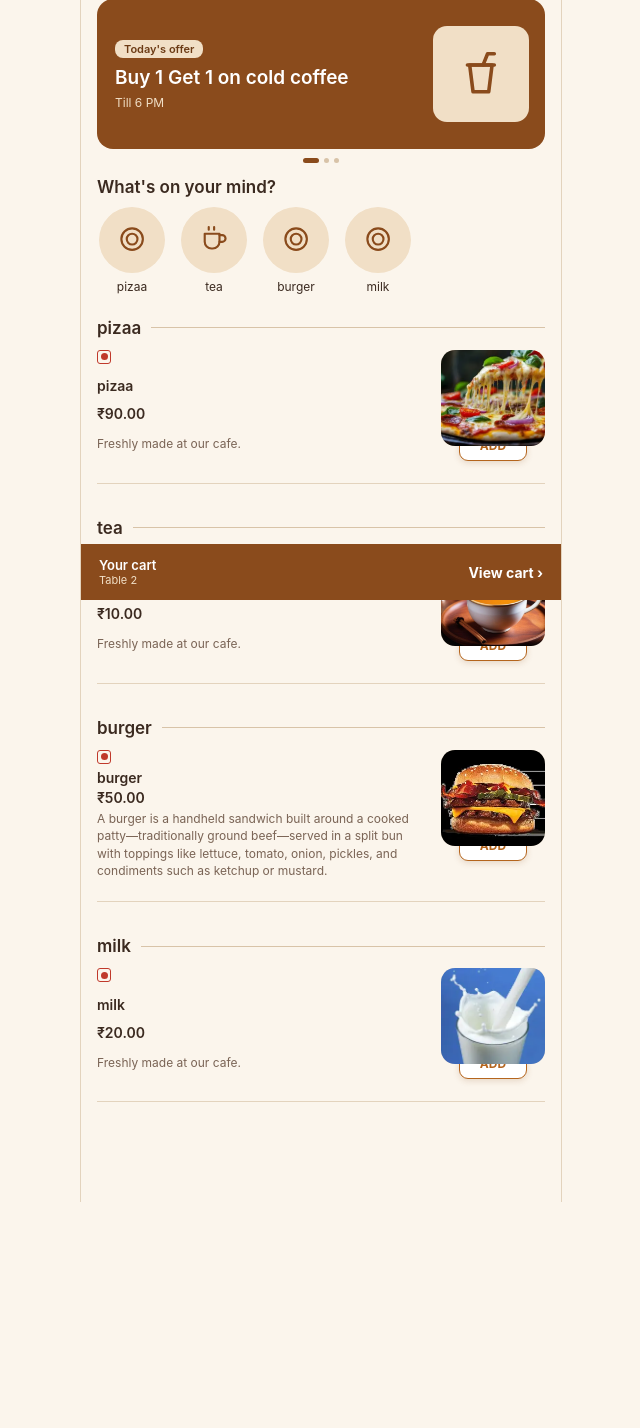
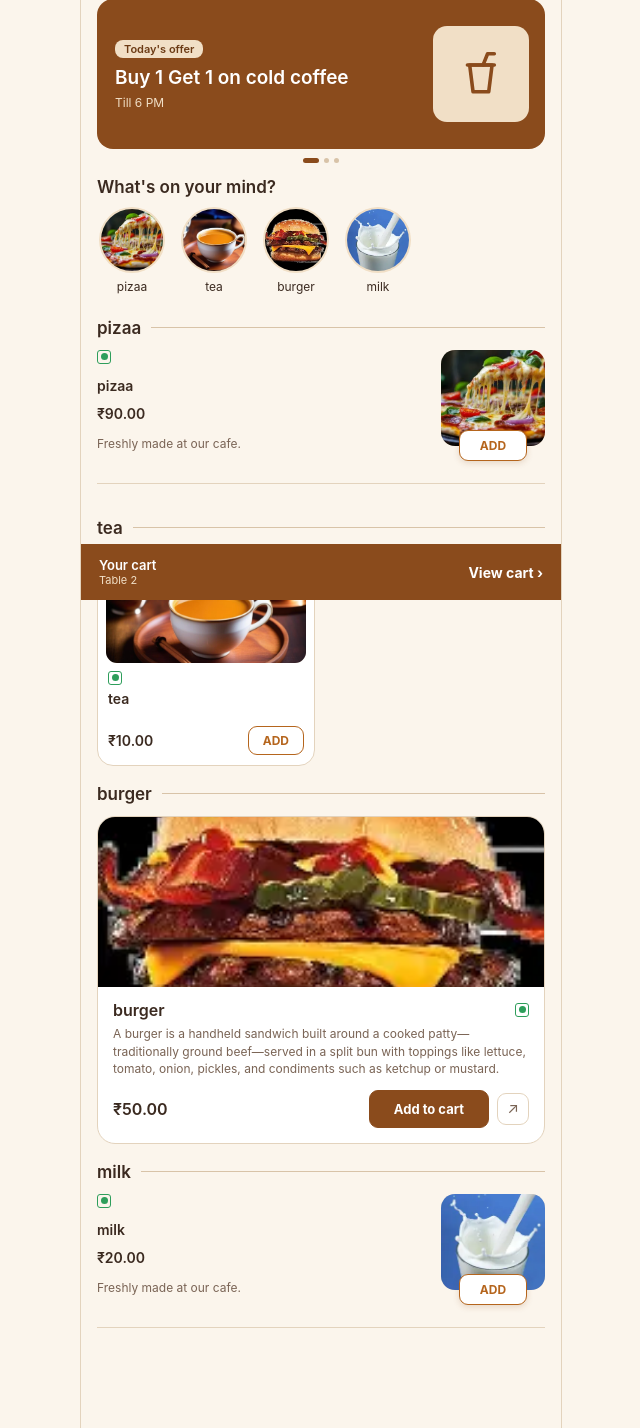
Before and after one commit to sankiilokhande4-sys/cafe-management-system, a Django app: page /menu/2/ in a window 1280 px wide. Shown: the part 200-1628 px from the top of the page, without its empty margins (319-959 px from the left). Before the commit the page ends 1402 px from the top, so only its background shows below. Run offline with Django 5.2, Linux system fonts and the light colour scheme; data comes from the database, SQL or seed files in the repository.

```diff
--- a/templates/cafeapp/menu.html
+++ b/templates/cafeapp/menu.html
@@ -157,6 +157,8 @@ button{font-family:inherit;cursor:pointer}
 .slide.has-img{background:var(--ink)}
 .slide.has-img .slide-text{position:relative;z-index:1}
 .slide.has-img .slide-img{display:none}
+.actions{position:relative;z-index:2}
+.layout-list .add-btn{background:#fff}
 </style>
 </head>
 <body>
@@ -231,7 +233,7 @@ button{font-family:inherit;cursor:pointer}
       {% for category in categories %}{% if category.menu_items.all %}{% with n=category.name|lower %}
       <a href="#cat-{{ category.id }}" class="cat-tile" data-target="cat-{{ category.id }}">
         <span class="cat-img">
-          {% if category.image %}<img src="{{ category.image.url }}" alt="" loading="lazy">{% else %}<svg class="ic" aria-hidden="true"><use href="#i-{% if 'coffee' in n or 'tea' in n or 'latte' in n or 'cafe' in n %}cup{% elif 'shake' in n or 'juice' in n or 'smoothie' in n or 'drink' in n %}shake{% elif 'cake' in n or 'dessert' in n or 'ice cream' in n or 'sweet' in n or 'pastry' in n %}cake{% else %}plate{% endif %}"/></svg>{% endif %}
+          {% if category.image %}<img src="{{ category.image.url }}" alt="" loading="lazy">{% else %}{% with first=category.menu_items.first %}{% if first.image %}<img src="{{ first.image.url }}" alt="" loading="lazy">{% else %}<svg class="ic" aria-hidden="true"><use href="#i-{% if 'coffee' in n or 'tea' in n or 'latte' in n or 'cafe' in n %}cup{% elif 'shake' in n or 'juice' in n or 'smoothie' in n or 'drink' in n %}shake{% elif 'cake' in n or 'dessert' in n or 'ice cream' in n or 'sweet' in n or 'pastry' in n %}cake{% else %}plate{% endif %}"/></svg>{% endif %}{% endwith %}{% endif %}
         </span>
         <span class="cat-name">{{ category.name }}</span>
       </a>
@@ -239,7 +241,7 @@ button{font-family:inherit;cursor:pointer}
     </nav>
 
     {% for category in categories %}{% if category.menu_items.all %}{% with n=category.name|lower %}
-    <section class="category layout-{{ category.layout|default:'list' }}" id="cat-{{ category.id }}">
+    <section class="category layout-{% if category.layout and category.layout != 'auto' %}{{ category.layout }}{% else %}{% cycle 'list' 'grid' 'big' %}{% endif %}" id="cat-{{ category.id }}">
       <h2 class="cat-title">{{ category.name }}<span></span></h2>
       <div class="items">
         {% for item in category.menu_items.all %}{% if item.is_available %}
@@ -249,7 +251,7 @@ button{font-family:inherit;cursor:pointer}
             {% if item.is_bestseller %}<span class="tag">Bestseller</span>{% endif %}
           </div>
           <div class="info">
-            <span class="veg {% if not item.is_veg %}nonveg{% endif %}"><i></i></span>
+            <span class="veg {% if item.is_veg == False %}nonveg{% endif %}"><i></i></span>
             <h3 class="food-name">{{ item.name }}</h3>
             <p class="price">&#8377;{{ item.price }}</p>
             <p class="desc">{{ item.description|default:"Freshly made at our cafe." }}</p>
@@ -365,10 +367,17 @@ document.addEventListener("DOMContentLoaded", function () {
   const tiles = document.querySelectorAll(".cat-tile");
   const searchBox = document.querySelector(".search-box");
 
+  let current = null, lockUntil = 0;
   function setActive(id) {
+    if (current === id) return;
+    current = id;
     tiles.forEach((t) => t.classList.toggle("active", t.dataset.target === id));
-    const active = document.querySelector(".cat-tile.active");
-    if (active) active.scrollIntoView({ block: "nearest", inline: "center", behavior: "smooth" });
+    const a = document.querySelector(".cat-tile.active");
+    const row = $("catRow");
+    if (a && row) {
+      const ar = a.getBoundingClientRect(), rr = row.getBoundingClientRect();
+      row.scrollTo({ left: row.scrollLeft + (ar.left - rr.left) - (rr.width - ar.width) / 2, behavior: "smooth" });
+    }
   }
 
   tiles.forEach(function (tile) {
@@ -378,12 +387,15 @@ document.addEventListener("DOMContentLoaded", function () {
       if (tile.classList.contains("active")) {
         /* tap the selected tile again = back to the top of the menu */
         tiles.forEach((t) => t.classList.remove("active"));
+        current = null;
+        lockUntil = Date.now() + 800;
         $("menuContent").scrollIntoView({ behavior: "smooth" });
         return;
       }
       const target = $(id);
       if (!target) return;
       const top = target.getBoundingClientRect().top + window.scrollY - (searchBox.offsetHeight + 4);
+      lockUntil = Date.now() + 800;
       window.scrollTo({ top: top, behavior: "smooth" });
       setActive(id);
     });
@@ -392,7 +404,7 @@ document.addEventListener("DOMContentLoaded", function () {
   if ("IntersectionObserver" in window && sections.length) {
     const io = new IntersectionObserver(function (entries) {
       entries.forEach(function (en) {
-        if (en.isIntersecting && window.scrollY > 300) setActive(en.target.id);
+        if (en.isIntersecting && window.scrollY > 300 && Date.now() > lockUntil) setActive(en.target.id);
       });
     }, { rootMargin: "-25% 0px -65% 0px" });
     sections.forEach((s) => io.observe(s));
```
